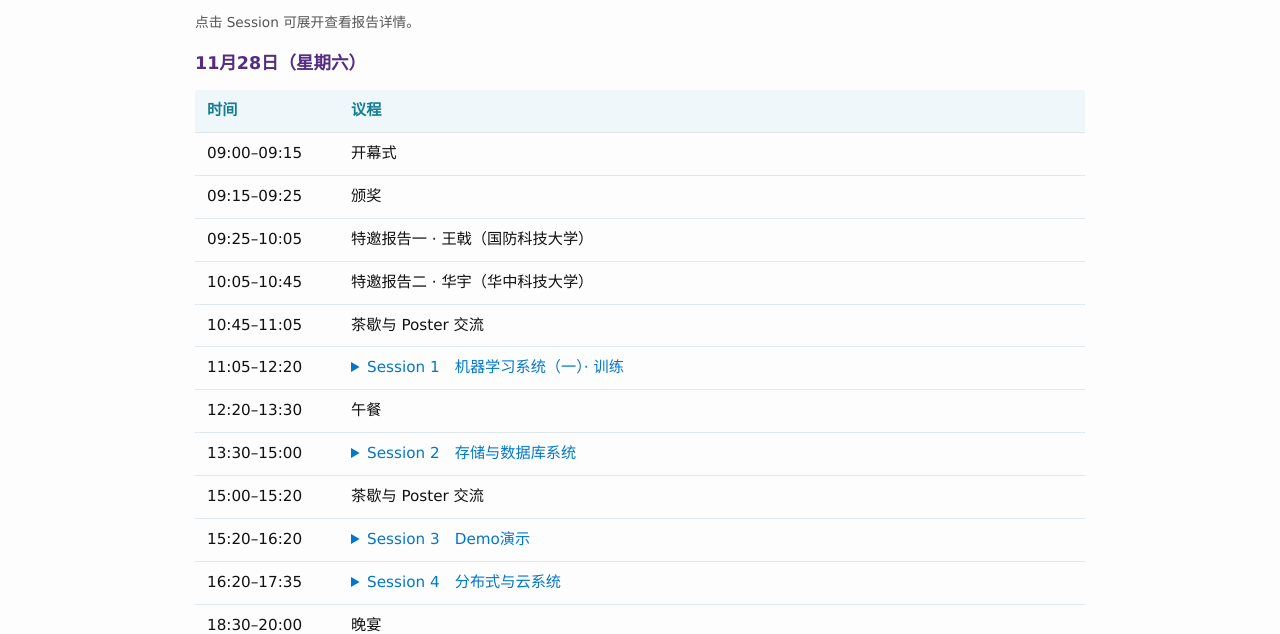
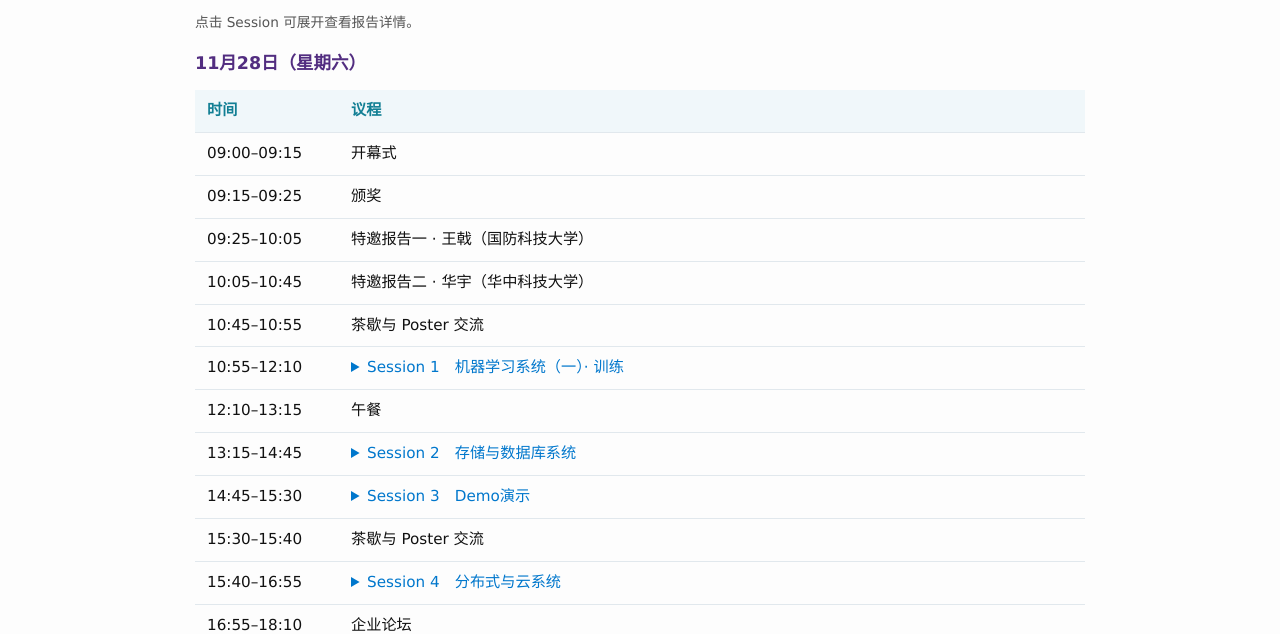
Before and after one commit to Chinasys-winter-2026/Chinasys-winter-2026.github.io, a plain HTML site: page program.html in a window 1280 px wide. Shown: the part 170-804 px from the top of the page. Drawn offline with Linux system fonts and the light colour scheme; a web font is replaced by a local one.

Commit message:
议程更新

```diff
--- a/program.html
+++ b/program.html
@@ -47,8 +47,8 @@
     <tr><th scope="row" class="schedule-time">09:15–09:25</th><td>颁奖</td></tr>
     <tr><th scope="row" class="schedule-time">09:25–10:05</th><td>特邀报告一 · 王戟（国防科技大学）</td></tr>
     <tr><th scope="row" class="schedule-time">10:05–10:45</th><td>特邀报告二 · 华宇（华中科技大学）</td></tr>
-    <tr><th scope="row" class="schedule-time">10:45–11:05</th><td>茶歇与 Poster 交流</td></tr>
-    <tr><th scope="row" class="schedule-time">11:05–12:20</th><td><details class="session-reports"><summary>Session 1　机器学习系统（一）· 训练</summary>
+    <tr><th scope="row" class="schedule-time">10:45–10:55</th><td>茶歇与 Poster 交流</td></tr>
+    <tr><th scope="row" class="schedule-time">10:55–12:10</th><td><details class="session-reports"><summary>Session 1　机器学习系统（一）· 训练</summary>
       <ul>
         <li><span class="report-time">11:05–11:20</span>Teaching The Old Dog New Tricks: Building Efficient Data Pipelines for Large-Scale LLM Pre-training<span class="talk-author">Luofan Chen 等（中国科学技术大学）</span></li>
         <li><span class="report-time">11:20–11:35</span>LAER-MoE: Load-Adaptive Expert Re-layout for Efficient Mixture-of-Experts Training<span class="talk-author">Xinyi Liu 等（北京大学）</span></li>
@@ -57,8 +57,8 @@
         <li><span class="report-time">12:05–12:20</span>CeeTrain: Fast Geo-Distributed Model Training Across Heterogeneous GPUs and Networks in Cloud-Edge-End Computing Environments<span class="talk-author">Jinquan Wang 等（北京航空航天大学）</span></li>
       </ul>
     </details></td></tr>
-    <tr><th scope="row" class="schedule-time">12:20–13:30</th><td>午餐</td></tr>
-    <tr><th scope="row" class="schedule-time">13:30–15:00</th><td><details class="session-reports"><summary>Session 2　存储与数据库系统</summary>
+    <tr><th scope="row" class="schedule-time">12:10–13:15</th><td>午餐</td></tr>
+    <tr><th scope="row" class="schedule-time">13:15–14:45</th><td><details class="session-reports"><summary>Session 2　存储与数据库系统</summary>
       <ul>
         <li><span class="report-time">13:30–13:45</span>Workload Analysis of a Production BigData-Storage Cluster for ML and Data Analytics<span class="talk-author">Runhua Bian 等（清华大学）</span></li>
         <li><span class="report-time">13:45–14:00</span>FaultMesh: Characterizing and Taming GPU UVM Page Faults<span class="talk-author">Qi Chen 等（香港科技大学（广州））</span></li>
@@ -68,15 +68,15 @@
         <li><span class="report-time">14:45–15:00</span>A Cost-Effective and Decompression-Transparent Compressor for OLTP-Oriented Databases<span class="talk-author">Hao Hu 等（哈尔滨工业大学）</span></li>
       </ul>
     </details></td></tr>
-    <tr><th scope="row" class="schedule-time">15:00–15:20</th><td>茶歇与 Poster 交流</td></tr>
-    <tr><th scope="row" class="schedule-time">15:20–16:20</th><td><details class="session-reports"><summary>Session 3　Demo演示</summary>
+    <tr><th scope="row" class="schedule-time">14:45–15:30</th><td><details class="session-reports"><summary>Session 3　Demo演示</summary>
       <ul>
         <li><span class="report-time">15:20–15:40</span>uGDS: A Development Kit for High-Performance GPU Direct Storage Applications<span class="talk-author">Jing wei 等（香港科技大学（广州））</span></li>
         <li><span class="report-time">15:40–16:00</span>DeltaBox Lite：面向终端 AI Agent 的轻量文件沙箱<span class="talk-author">Shiqi Liu 等（上海交通大学）</span></li>
         <li><span class="report-time">16:00–16:20</span>PhyAI Demo: Unified Robot Policy Inference Across Edge and Cloud<span class="talk-author">Chenghua Wang 等（北京邮电大学）</span></li>
       </ul>
     </details></td></tr>
-    <tr><th scope="row" class="schedule-time">16:20–17:35</th><td><details class="session-reports"><summary>Session 4　分布式与云系统</summary>
+    <tr><th scope="row" class="schedule-time">15:30–15:40</th><td>茶歇与 Poster 交流</td></tr>
+    <tr><th scope="row" class="schedule-time">15:40–16:55</th><td><details class="session-reports"><summary>Session 4　分布式与云系统</summary>
       <ul>
         <li><span class="report-time">16:20–16:35</span>A Tree-Structured Two-Phase Commit Framework for OceanBase: Optimizing Scalability and Consistency<span class="talk-author">Quanqing Xu 等（蚂蚁集团 / OceanBase）</span></li>
         <li><span class="report-time">16:35–16:50</span>Breaking Barriers in Atomic Scaling: A Hardware-Software-Collaborated Framework to Deconstruct RDMA Atomic<span class="talk-author">Guangyang Deng 等（厦门大学）</span></li>
@@ -85,6 +85,7 @@
         <li><span class="report-time">17:20–17:35</span>Understanding and Detecting Performance Regressions in Modern Open-Source Server Applications<span class="talk-author">Jinze Si 等（上海交通大学）</span></li>
       </ul>
     </details></td></tr>
+    <tr><th scope="row" class="schedule-time">16:55–18:10</th><td>企业论坛</td></tr>
     <tr><th scope="row" class="schedule-time">18:30–20:00</th><td>晚宴</td></tr>
   </tbody>
 </table>
@@ -124,6 +125,7 @@
         <li><span class="report-time">16:00–16:15</span>SALUT: Efficient Sparse LU Factorization via Asynchronous Task Triggering on HBM FPGAs<span class="talk-author">Xin Xu 等（浙江大学）</span></li>
       </ul>
     </details></td></tr>
+    <tr><th scope="row" class="schedule-time">16:15–16:25</th><td>闭幕式</td></tr>
   </tbody>
 </table>
 <details class="poster-details">
```
Also changed, not shown: img/group QR.jpg.
